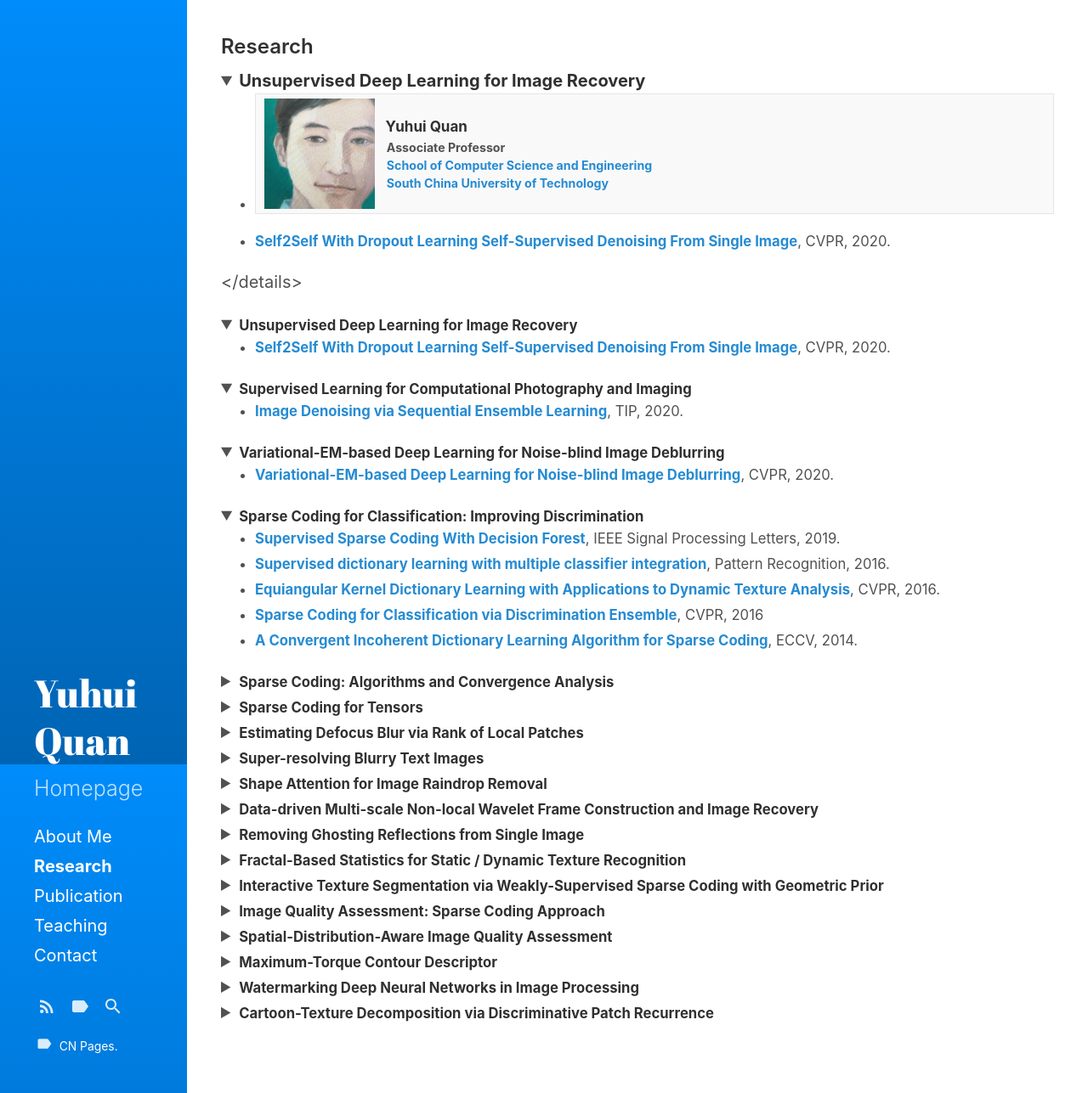
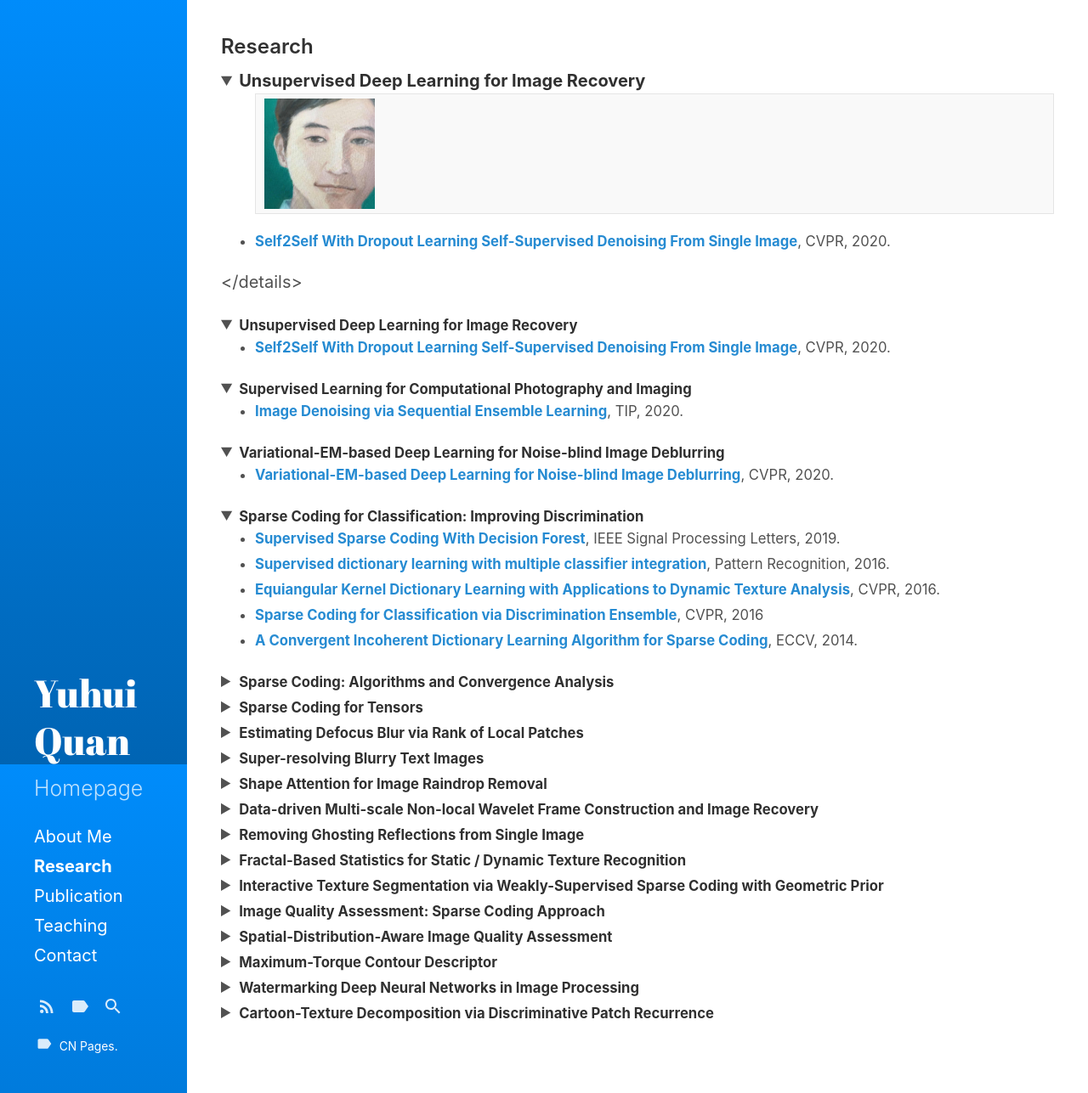
Before and after one commit to Dofboom/Dofboom.github.io, a Jekyll site: the page built from research.md, in a window 1280 px wide and 1287 px high. Shown: the whole window at 85% size. Built offline with Jekyll 4.4.1, drawn with Linux system fonts in a browser that asks for light colours.

Commit message:
Update research.md

```diff
--- a/research.md
+++ b/research.md
@@ -12,20 +12,15 @@ sidebar_link: true
 <summary><strong>Unsupervised Deep Learning for Image Recovery</strong></summary>
 <small>
 <ul>
-<li>
 <table>
 <tbody>
 <tr>
 <th>
 <img src="https://github.com/Dofboom/Dofboom.github.io/raw/master/images/2.jpg" alt="" width="130" align="left" /><br />
-<span style="font-size: 120%;"><strong> &ensp; Yuhui Quan</strong></span><br />
-<span style="font-size: 100%;">&ensp; &nbsp;Associate Professor <a href="http://www2.scut.edu.cn/cs/"><br>&ensp;&nbsp;&nbsp;School of Computer Science and Engineering</a></span><br />
-<span style="font-size: 100%;"> <a href="https://www.scut.edu.cn">&ensp;&nbsp; South China University of Technology</a><br />
-</span></th>
+</th>
 </tr>
 </tbody>
 </table>
-</li>
 <li><strong><a href="https://github.com/csyhquan/csyhquan.github.io/raw/master/manuscript/20x-cvpr-Self2Self%20With%20Dropout%20Learning%20Self-Supervised%20Denoising%20From%20Single%20Image.pdf">Self2Self With Dropout Learning Self-Supervised Denoising From Single Image</a></strong>, CVPR, 2020.</li>
 </ul>
 </small>
```
